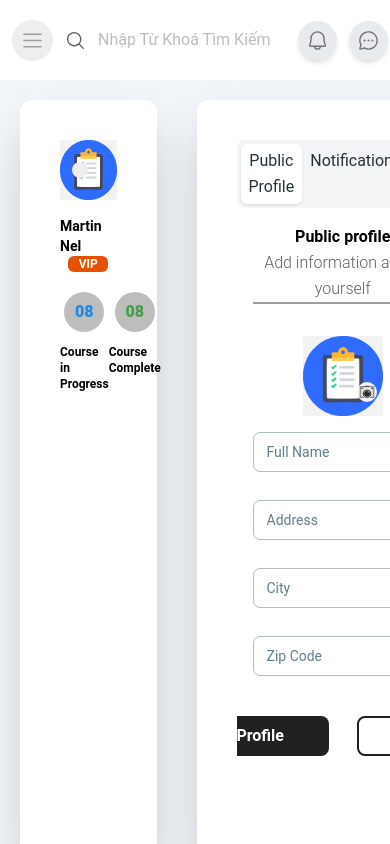
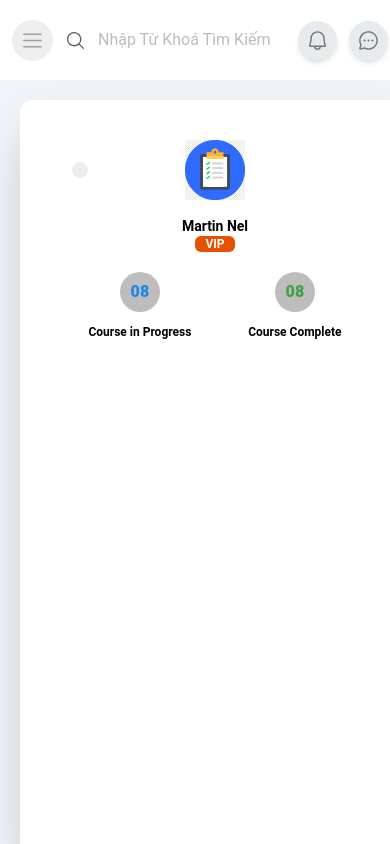
Before and after one commit to NeuronTechs/EduConnect, a React (Vite) app in the folder frontend/: page /profile in a window 390 px wide. Built offline with nearby package versions, Linux system fonts and the light colour scheme.

Commit message:
responsive profile page

```diff
--- a/frontend/src/components/Profile/ProfileInfo.tsx
+++ b/frontend/src/components/Profile/ProfileInfo.tsx
@@ -3,7 +3,7 @@ import assets from "../../assets";
 
 const ProfileInfo = () => {
   return (
-    <div className="w-[35%]  h-[90vh]  bg-white shadow-2xl p-10 m-5 mt-5 rounded-xl ">
+    <div className="w-full  xl:w-[35%]  h-[90vh]  bg-white shadow-2xl p-10 m-5 mt-5 rounded-xl ">
       <div className="flex flex-col justify-center items-center">
         <div className="relative w-full flex items-center justify-center mb-4">
           <img src={assets.images.task} alt="" className="h-[60px]" />
--- a/frontend/src/components/Profile/ProfileSetting.tsx
+++ b/frontend/src/components/Profile/ProfileSetting.tsx
@@ -11,7 +11,7 @@ import Notification from "./Notification";
 import Privacy from "./Privacy";
 const ProfileSetting = () => {
   return (
-    <div className="w-[75%] h-[90vh] bg-white shadow-2xl p-10 m-5 mt-5 rounded-xl">
+    <div className="w-full xl:w-[75%] h-[90vh] bg-white shadow-2xl p-10 m-5 mt-5 rounded-xl">
       <Tabs value="PublicProfile">
         <TabsHeader>
           <Tab key={"PublicProfile"} value={"PublicProfile"}>
--- a/frontend/src/pages/Profile.tsx
+++ b/frontend/src/pages/Profile.tsx
@@ -4,7 +4,7 @@ import ProfileSetting from "../components/Profile/ProfileSetting";
 
 const Profile = () => {
   return (
-    <div className="flex w-full space-x-5">
+    <div className="block xl:flex w-full space-x-5">
       <ProfileInfo />
       <ProfileSetting />
     </div>
```
